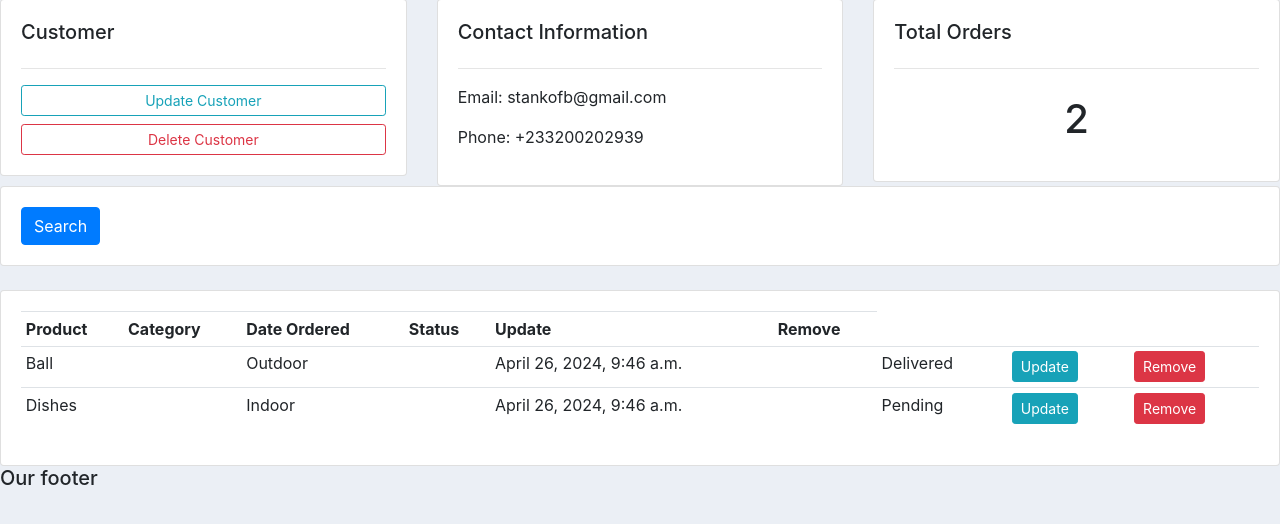
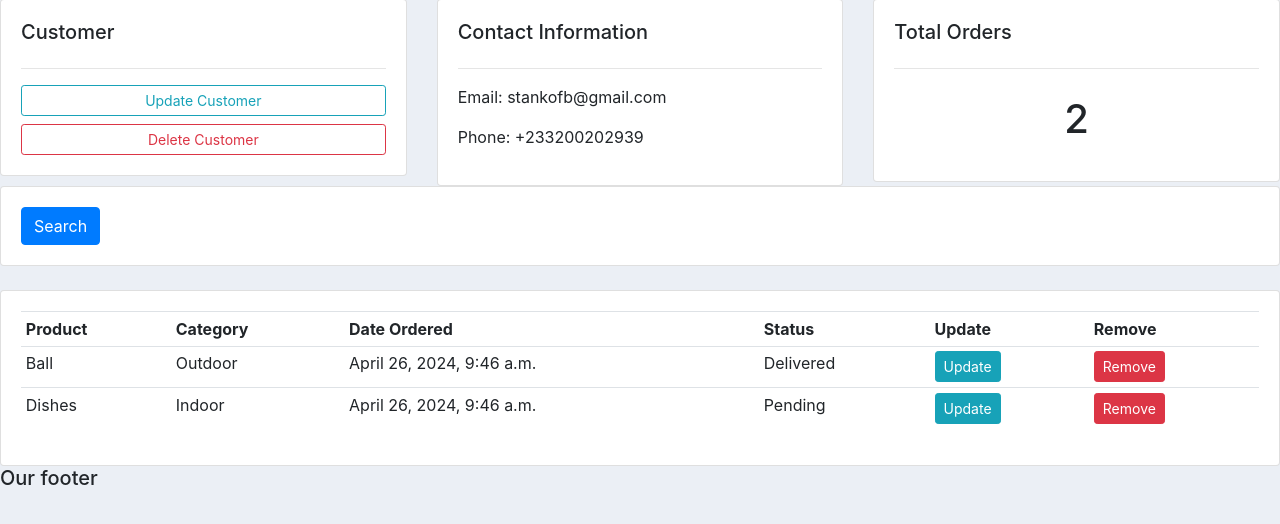
Before and after one commit to Stan1-0/CRM, a Django app: page /customer/1/ in a window 1280 px wide. Shown: the part 81-605 px from the top of the page. Run offline with Django 4.2, Linux system fonts and the light colour scheme; data comes from the database, SQL or seed files in the repository; some libraries are stand-ins or nearby versions.

Commit message:
"Fixed table formatting in customer.html and added 'View' link for customers in dashboard.html"

```diff
--- a/templates/customer.html
+++ b/templates/customer.html
@@ -58,14 +58,16 @@
           <th>Update</th>
           <th>Remove</th>
         </tr>
+
         {% for order in orders %}
         <tr>
-          <td>{{order.product}}<td>
-          <td>{{order.product.category}}<td>
-          <td>{{order.date_created}}<td>
-          <td>{{order.status}}<td>
-          <td><a class='btn btn-sm btn-info' href=''>Update</a><td>
-          <td><a class='btn btn-sm btn-danger' href=''>Remove</a><td>
+          <td>{{order.product}}</td>
+          <td>{{order.product.category}}</td>
+          <td>{{order.date_created}}</td>
+          <td>{{order.status}}</td>
+          <td><a class='btn btn-sm btn-info' href=''>Update</a></td>
+          <td><a class='btn btn-sm btn-danger' href=''>Remove</a></td>
+
         </tr>
         {% endfor %}
       </table>
--- a/templates/dashboard.html
+++ b/templates/dashboard.html
@@ -8,11 +8,13 @@
       <a class="btn btn-primary btn-sm btn-block" href="">Create Customer</a>
       <table class="table table-sn">
         <tr>
+          <th></th>
           <th>Customer</th>
           <th>Phone</th>
         </tr>
         {% for customer in customers %}
         <tr>
+          <td><a href= "{% url 'customer' customer.id%}">View</a></td>
           <td>{{customer.name}}</td>
           <td>{{customer.phone}}</td>
         </tr>
```
